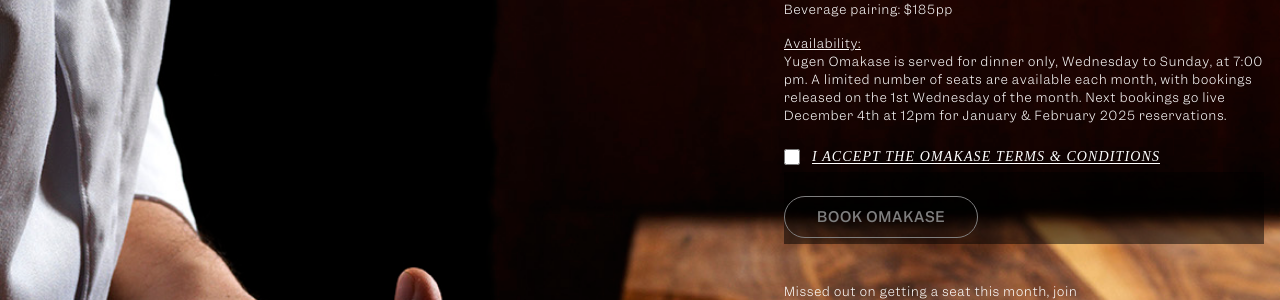
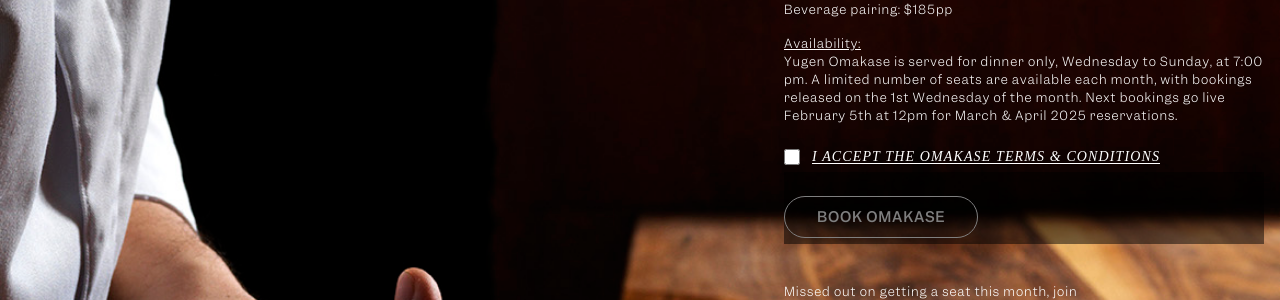
Before and after one commit to yugenteabar/restaurant, a Jekyll site: the page built from _pages/omakase.md, in a window 1280 px wide and 900 px high, scrolled down 412 px. Shown: the part 207-507 px from the top of the window. Built offline with Jekyll 4.4.1, drawn with Linux system fonts in a browser that asks for light colours.

Commit message:
TinaCMS content update

```diff
--- a/_pages/omakase.md
+++ b/_pages/omakase.md
@@ -21,8 +21,8 @@ yugen_omakase_beverage_pairing: $185pp
 yugen_omakase_availability: >-
   Yugen Omakase is served for dinner only, Wednesday to Sunday, at 7:00 pm. A
   limited number of seats are available each month, with bookings released on
-  the 1st Wednesday of the month. Next bookings go live December 4th at 12pm for
-  January & February 2025 reservations.
+  the 1st Wednesday of the month. Next bookings go live February 5th at 12pm for
+  March & April 2025 reservations.
 yugen_omakase_book_text: BOOK OMAKASE
 yugen_omakase_book_link: >-
   https://www.quandoo.com.au/checkout-widget/widget?aid=146&utm_source=quandoo-partner&utm_medium=widget-link&merchantId=94412
```
